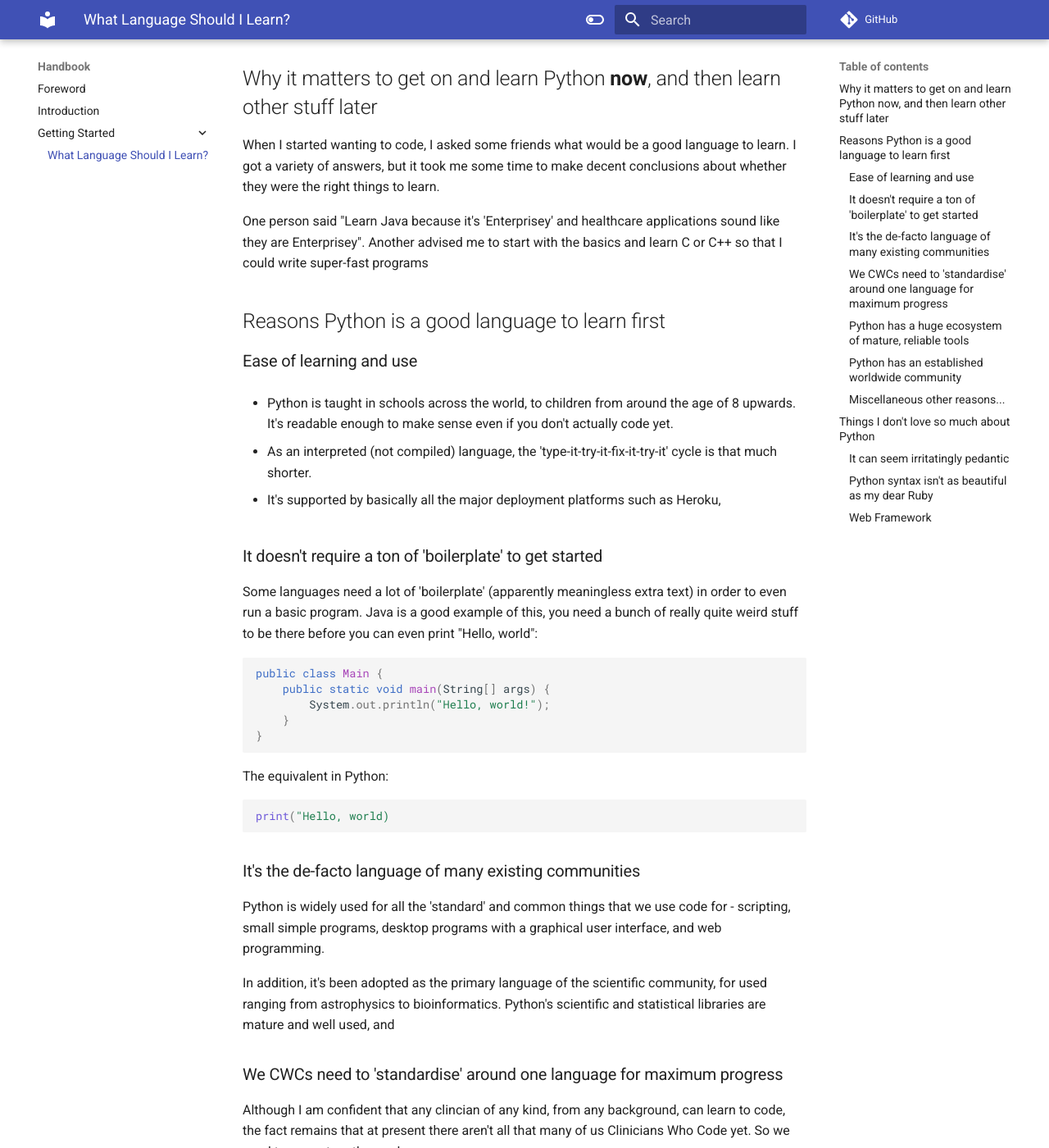
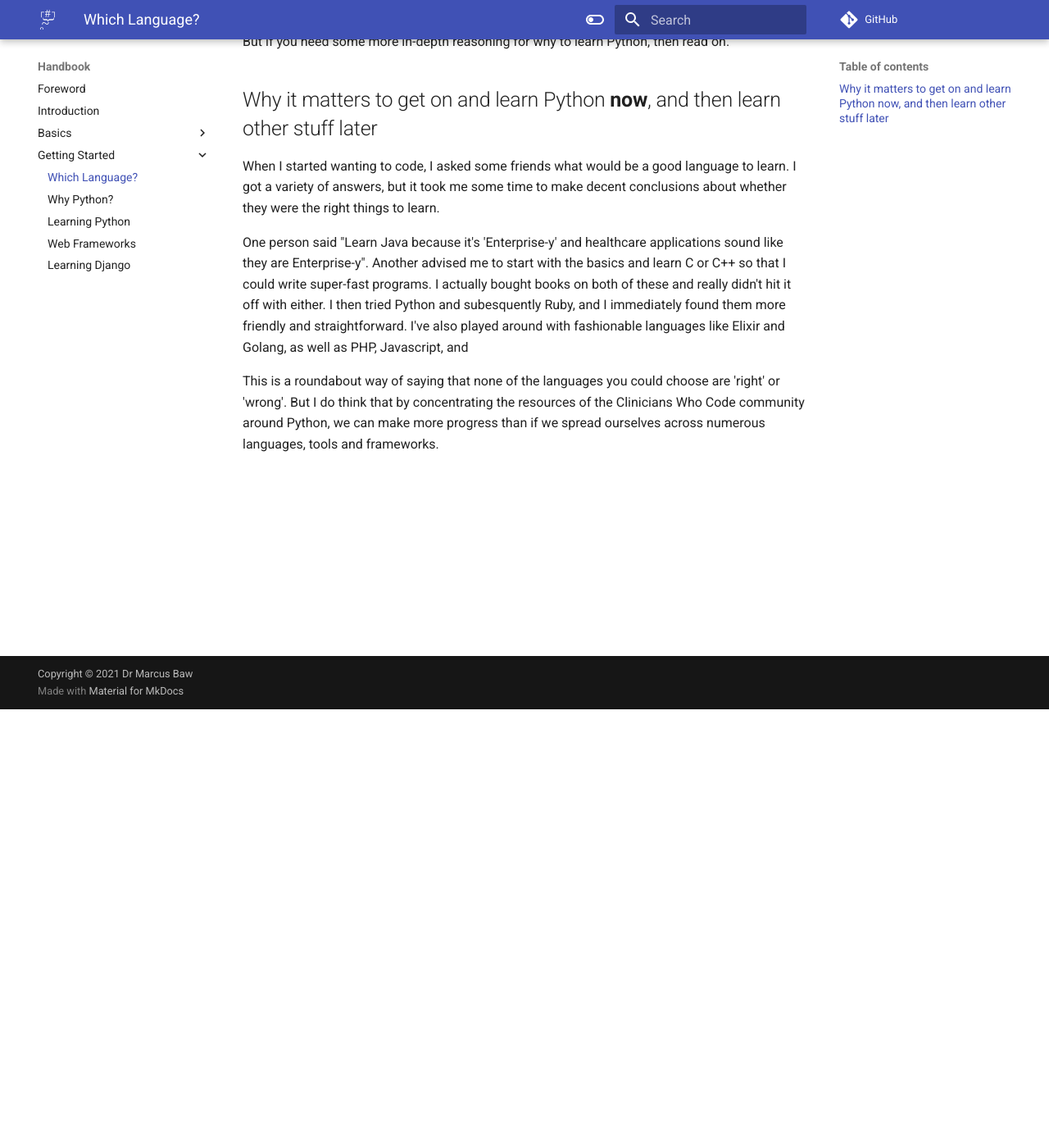
Before and after one commit to pacharanero/clinicians-who-code-the-opinionated-handbook, an MkDocs documentation site: the page built from docs/getting-started/what-language.md, in a window 1280 px wide and 1400 px high, scrolled down 535 px. Shown: the whole window at 82% size. Built offline with MkDocs 1.6.1 and Material for MkDocs 9.7.7, drawn with Linux system fonts in a browser that asks for light colours; comment, search, counter and statistics services are not loaded; some of the changed text lies outside the part shown.

````diff
--- a/docs/getting-started/what-language.md
+++ b/docs/getting-started/what-language.md
@@ -7,7 +7,7 @@ One of the first problems that you hit when learning to code is the question of
 
 I'm going to end that 'options paralysis' for you right now by advising, no - _asking_ - you to learn Python. Why 'asking'? - because I believe that as Clinicians Who Code we have to band together and collectivise around a language that we can all use, and more importantly, we need to build tools that solve problems and then **share** those tools widely and openly in standard ways like using the [PyPi](https://pypi.org/), the Python Package Index.
 
-If that's enough for you, then you can skip right on to learning how to Python!
+If that's enough for you, then you can skip right on to learning how to Python! You will learn other tools later. But start with Python.
 
 But if you need some more in-depth reasoning for why to learn Python, then read on.
 
@@ -15,99 +15,6 @@ But if you need some more in-depth reasoning for why to learn Python, then read
 
 When I started wanting to code, I asked some friends what would be a good language to learn. I got a variety of answers, but it took me some time to make decent conclusions about whether they were the right things to learn.
 
-One person said "Learn Java because it's 'Enterprisey' and healthcare applications sound like they are Enterprisey". Another advised me to start with the basics and learn C or C++ so that I could write super-fast programs
+One person said "Learn Java because it's 'Enterprise-y' and healthcare applications sound like they are Enterprise-y". Another advised me to start with the basics and learn C or C++ so that I could write super-fast programs. I actually bought books on both of these and really didn't hit it off with either. I then tried Python and subesquently Ruby, and I immediately found them more friendly and straightforward. I've also played around with fashionable languages like Elixir and Golang, as well as PHP, Javascript, and
 
-## Reasons Python is a good language to learn first
-
-### Ease of learning and use
-
-- Python is taught in schools across the world, to children from around the age of 8 upwards. It's readable enough to make sense even if you don't actually code yet.
-
-- As an interpreted (not compiled) language, the 'type-it-try-it-fix-it-try-it' cycle is that much shorter.
-
-- It's supported by basically all the major deployment platforms such as Heroku,
-
-### It doesn't require a ton of 'boilerplate' to get started
-
-Some languages need a lot of 'boilerplate' (apparently meaningless extra text) in order to even run a basic program. Java is a good example of this, you need a bunch of really quite weird stuff to be there before you can even print "Hello, world":
-
-``` java
-public class Main {
-    public static void main(String[] args) {
-        System.out.println("Hello, world!");
-    }
-}
-```
-
-The equivalent in Python:
-
-``` python
-print("Hello, world)
-```
-
-### It's the de-facto language of many existing communities
-
-Python is widely used for all the 'standard' and common things that we use code for - scripting, small simple programs, desktop programs with a graphical user interface, and web programming.
-
-In addition, it's been adopted as the primary language of the scientific community, for used ranging from astrophysics to bioinformatics. Python's scientific and statistical libraries are mature and well used, and
-
-### We CWCs need to 'standardise' around one language for maximum progress
-
-Although I am confident that any clincian of any kind, from any background, can learn to code, the fact remains that at present there aren't all that many of us Clinicians Who Code yet. So we need to group together and
-
-### Python has a huge ecosystem of mature, reliable tools
-
-Python has a great Web Framework called Django, which is used at full production scale for a number of major websites including [Instagram](https://stackshare.io/instagram/instagram), [Pinterest](https://stackshare.io/pinterest/pinterest) and [Udemy](https://stackshare.io/udemy/udemy). The traffic going through these sites is probably a million times the entire NHS data throughput. Django will cope fine
-
-### Python has an established worldwide community
-
-### Miscellaneous other reasons...
-
-- Want to use a C program in Python? - no problem, it has several easy ways to wrap a C library in a Python wrapper.
-
-- Want to use Python for Internet Of Things development? -
-
-## Things I don't love so much about Python
-
-(But still learn Python)
-
-### It can seem irritatingly pedantic
-
-Python likes things to be done the right way, and the design of the language is intended to give you 'one good way' of doing things (just like the ATLS course!). Occasionally this can make it seem like Python is being annoyingly pedantic, as in this example:
-
-``` python hl_lines="6"
-╰─$ python
-Python 3.8.0 (default, Aug 23 2020, 17:45:09)
-[GCC 9.3.0] on linux
-Type "help", "copyright", "credits" or "license" for more information.
->>> exit
-Use exit() or Ctrl-D (i.e. EOF) to exit
->>>
-```
-
-I typed `exit` - Python clearly understood what I intended to do, because it gave me advice on **how** to successfully exit. But it wants me to do it the right way, so it's going to deliberately **not** exit and wait patiently for me to do it _properly_.
-
-### Python syntax isn't as beautiful as my dear Ruby
-
-This is a minor complaint, since Ruby is fairly close in style to Python. But in Python, things like method chaining look ugly:
-
-``` python
-len("My_Text".upper().split('_')[1].encode())
-```
-
-Notice all the empty parentheses `()`? And the fact that sometimes you use dot notation to chain the operations, and other times you enclose the expression with a function call `len()`
-
-Same thing in Ruby:
-
-``` ruby
-"My_Text".upcase.split('_')[1].encode.length
-```
-
-Just cleaner and neater.
-
-But despite this, I've had to get over myself, suck it up, and stick to Python for any projects that other people might need to get involved in. So should you.
-
-### Web Framework
-
-- Django
-- Flask
+This is a roundabout way of saying that none of the languages you could choose are 'right' or 'wrong'. But I do think that by concentrating the resources of the Clinicians Who Code community around Python, we can make more progress than if we spread ourselves across numerous languages, tools and frameworks.
--- a/mkdocs.yml
+++ b/mkdocs.yml
@@ -28,12 +28,11 @@ theme:
     text: Roboto
     code: Roboto Mono
 
+  favicon: img/cwc-logo-white.svg
+  logo: img/cwc-logo-white.svg
+
 plugins:
   - search
-
-favicon: assets/favicon.png
-icon:
-  logo: logo
 
 markdown_extensions:
   - abbr
@@ -50,8 +49,16 @@ nav:
   - Handbook:
       - Foreword: foreword.md
       - Introduction: introduction.md
+      - Basics:
+          - Orientation: basics/orientation.md
+          - Glossary: basics/glossary.md
+          - Mantras: basics/mantras.md
       - Getting Started:
-          - What Language Should I Learn?: getting-started/what-language.md
+          - Which Language?: getting-started/what-language.md
+          - Why Python?: getting-started/why-python.md
+          - Learning Python: getting-started/learning-python.md
+          - Web Frameworks: getting-started/web-frameworks.md
+          - Learning Django: getting-started/learning-django.md
   - About: about.md
   - Donate: donate.md
 
````
Also changed, not shown: docs/README.md (+2 -1 lines), docs/basics/glossary.md (added, +7 -0 lines), docs/basics/mantras.md (added, +10 -0 lines), docs/foreword.md (+9 -4 lines), docs/getting-started/learning-django.md (added, +29 -0 lines), docs/getting-started/learning-python.md (+8 -0 lines), docs/getting-started/web-frameworks.md (added, +8 -0 lines), docs/getting-started/why-python.md (added, +86 -0 lines), docs/index.md (+10 -12 lines), docs/todo.md (+43 -0 lines), docs/donate.md (added), docs/getting-started/learning-flask.md (added), docs/img/cwc-logo-white.svg (added), docs/img/cwc-logo.svg (added), 1 more files.
